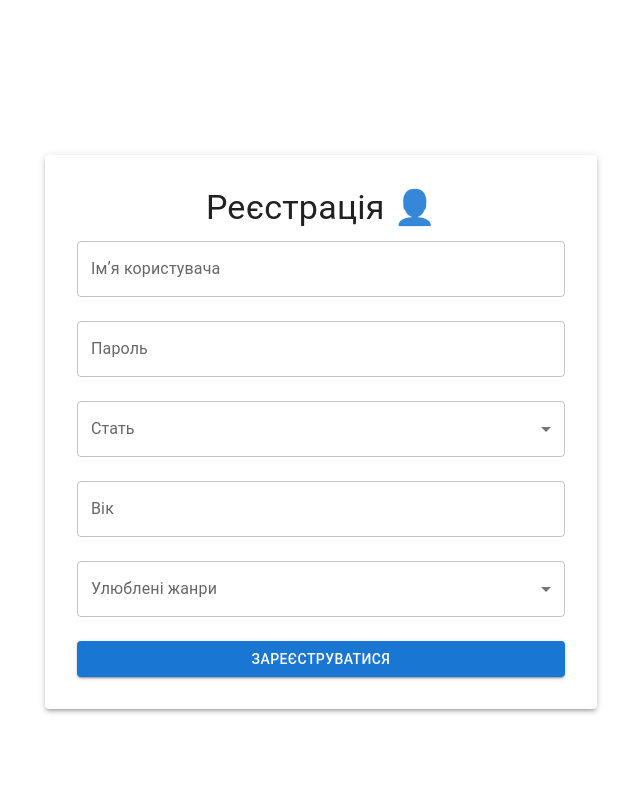
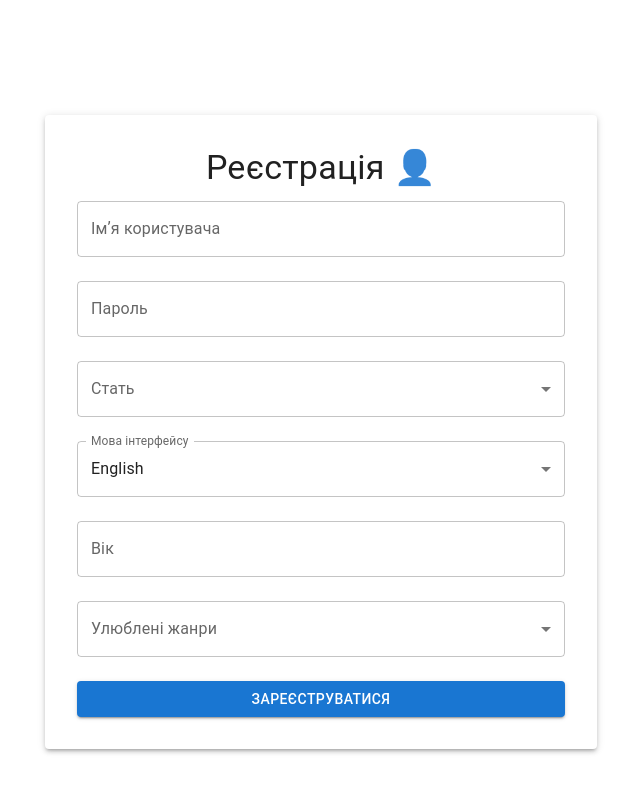
Before and after one commit to NuclMe/CineMind, a React (Vite) app: page /signup in a window 1280 px wide. Shown: the top 792 px of the page, without its empty margins (319-959 px from the left). Built offline with nearby package versions, Linux system fonts and the light colour scheme.

Commit message:
added language selection

```diff
--- a/src/pages/AnalyzerPage.tsx
+++ b/src/pages/AnalyzerPage.tsx
@@ -113,9 +113,9 @@ export default function AnalyzerPage() {
               onChange={(e) => setSource(e.target.value)}
               className="mt-1 w-full p-2 border rounded"
             >
-              <option value="guardian">Відгуки критиків</option>
-              <option value="tmdb">Відгуки користувачів</option>
-              <option value="custom">Свій текст</option>
+              <option value="guardian">Відгуки критиків(Guardian)</option>
+              <option value="tmdb">Відгуки користувачів(TMDB)</option>
+              {/* <option value="custom">Свій текст</option> */}
             </select>
           </div>
 
@@ -166,7 +166,8 @@ export default function AnalyzerPage() {
 
             <div>
               <h2 className="text-lg font-semibold">
-                {result.sentiment === 'NEGATIVE' ? '😞' : '😊'} Тональність:
+                {result.sentiment === 'NEGATIVE' ? '😞' : '😊'} Загальне
+                враження критика від фільму:
               </h2>
               <p className="bg-gray-50 p-3 rounded">{result.sentiment}</p>
             </div>
@@ -194,7 +195,7 @@ export default function AnalyzerPage() {
         {recommendedMovies.length > 0 && (
           <div className="mt-6">
             <h2 className="text-lg font-semibold">
-              🎥 Рекомендовані фільми за вашим жанром:
+              🎥 Рекомендовані фільми за вашим вподобаннями:
             </h2>
             <div className="grid grid-cols-2 md:grid-cols-3 gap-4">
               {recommendedMovies.map((movie) => (
--- a/src/pages/SignUpPage.jsx
+++ b/src/pages/SignUpPage.jsx
@@ -1,6 +1,6 @@
-import React from 'react'
-import { Formik } from 'formik'
-import * as Yup from 'yup'
+import React from 'react';
+import { Formik } from 'formik';
+import * as Yup from 'yup';
 import {
   Box,
   Button,
@@ -14,10 +14,10 @@ import {
   FormControl,
   Checkbox,
   ListItemText,
-  OutlinedInput
-} from '@mui/material'
-import axios from 'axios'
-import { useNavigate } from 'react-router-dom'
+  OutlinedInput,
+} from '@mui/material';
+import axios from 'axios';
+import { useNavigate } from 'react-router-dom';
 
 // Схема валідації
 const SignUpSchema = Yup.object().shape({
@@ -25,13 +25,21 @@ const SignUpSchema = Yup.object().shape({
   password: Yup.string().required('Це поле обовʼязкове'),
   gender: Yup.string().required('Це поле обовʼязкове'),
   age: Yup.number().required('Це поле обовʼязкове').min(0, 'Некоректний вік'),
-  genres: Yup.array().min(1, 'Обери хоча б один жанр')
-})
+  genres: Yup.array().min(1, 'Обери хоча б один жанр'),
+});
 
-const allGenres = ['Action', 'Comedy', 'Drama', 'Horror', 'Romance', 'Sci-Fi', 'Thriller']
+const allGenres = [
+  'Action',
+  'Comedy',
+  'Drama',
+  'Horror',
+  'Romance',
+  'Sci-Fi',
+  'Thriller',
+];
 
 export default function SignUpPage() {
-  const navigate = useNavigate()
+  const navigate = useNavigate();
 
   return (
     <Container maxWidth="sm">
@@ -41,11 +49,21 @@ export default function SignUpPage() {
         </Typography>
 
         <Formik
-          initialValues={{ username: '', password: '', gender: '', age: '', genres: [] }}
+          initialValues={{
+            username: '',
+            password: '',
+            gender: '',
+            age: '',
+            genres: [],
+            language: 'en',
+          }}
           validationSchema={SignUpSchema}
           onSubmit={async (values, { setSubmitting, setErrors }) => {
             try {
-              const response = await axios.post('http://127.0.0.1:5000/signup', values);
+              const response = await axios.post(
+                'http://127.0.0.1:5000/signup',
+                values
+              );
               console.log('✅ Успішна реєстрація:', response.data);
 
               // Якщо бекенд повертає токен одразу після signup:
@@ -56,7 +74,10 @@ export default function SignUpPage() {
               navigate('/analyzer');
             } catch (error) {
               console.error('❌ Помилка при реєстрації:', error);
-              setErrors({ username: 'Помилка при реєстрації (можливо, користувач вже існує)' });
+              setErrors({
+                username:
+                  'Помилка при реєстрації (можливо, користувач вже існує)',
+              });
             } finally {
               setSubmitting(false);
             }
@@ -69,7 +90,7 @@ export default function SignUpPage() {
             handleChange,
             handleBlur,
             handleSubmit,
-            isSubmitting
+            isSubmitting,
           }) => (
             <form onSubmit={handleSubmit}>
               <Box mb={3}>
@@ -124,7 +145,26 @@ export default function SignUpPage() {
                   )}
                 </FormControl>
               </Box>
-
+              <Box mb={3}>
+                <FormControl fullWidth>
+                  <InputLabel id="language-label">Мова інтерфейсу</InputLabel>
+                  <Select
+                    labelId="language-label"
+                    id="language"
+                    name="language"
+                    value={values.language}
+                    onChange={handleChange}
+                    onBlur={handleBlur}
+                    label="Мова інтерфейсу"
+                  >
+                    <MenuItem value="en">English</MenuItem>
+                    <MenuItem value="uk">Українська</MenuItem>
+                    <MenuItem value="es">Español</MenuItem>
+                    <MenuItem value="de">Deutsch</MenuItem>
+                    <MenuItem value="fr">Français</MenuItem>
+                  </Select>
+                </FormControl>
+              </Box>
               <Box mb={3}>
                 <TextField
                   fullWidth
@@ -182,5 +222,5 @@ export default function SignUpPage() {
         </Formik>
       </Paper>
     </Container>
-  )
+  );
 }
```
